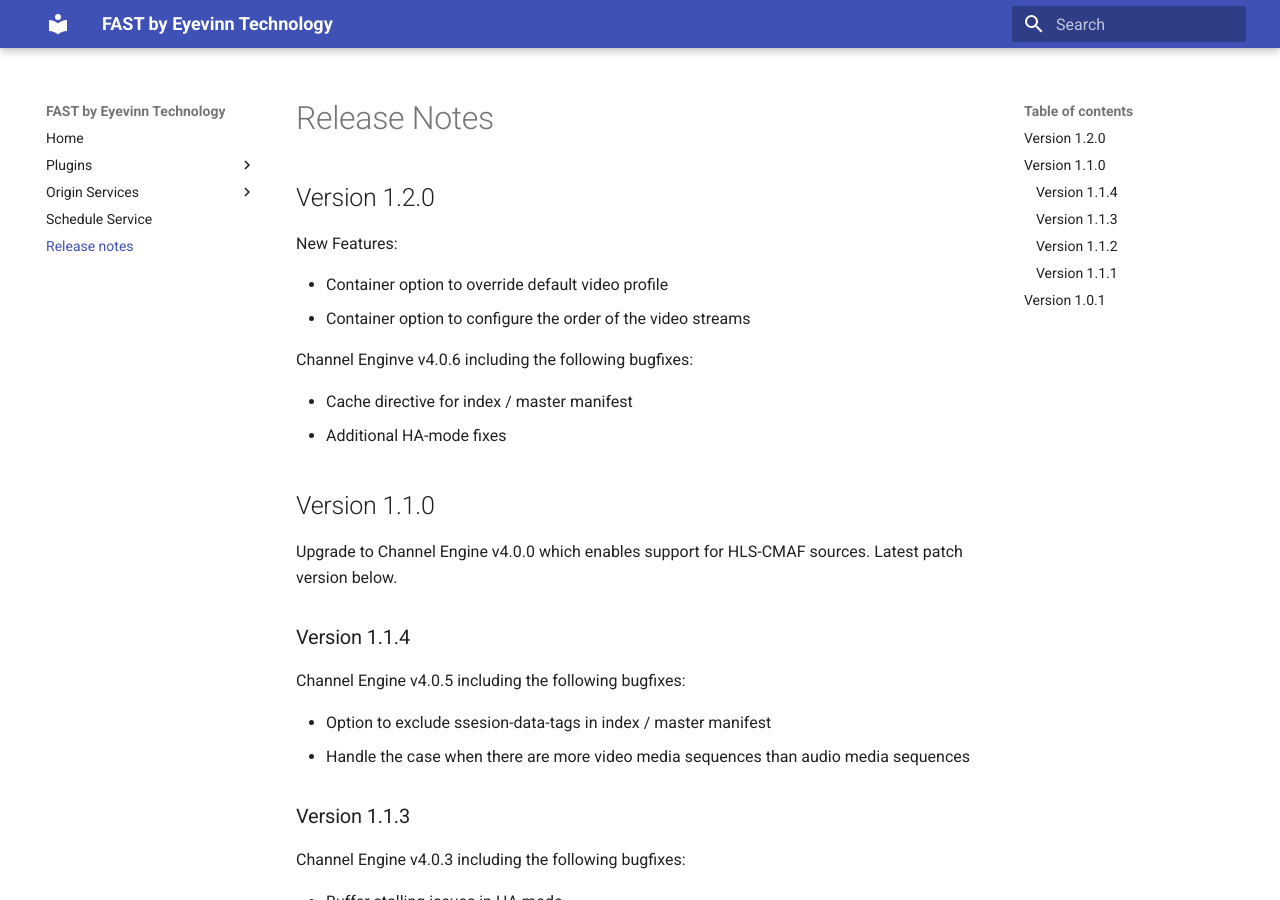
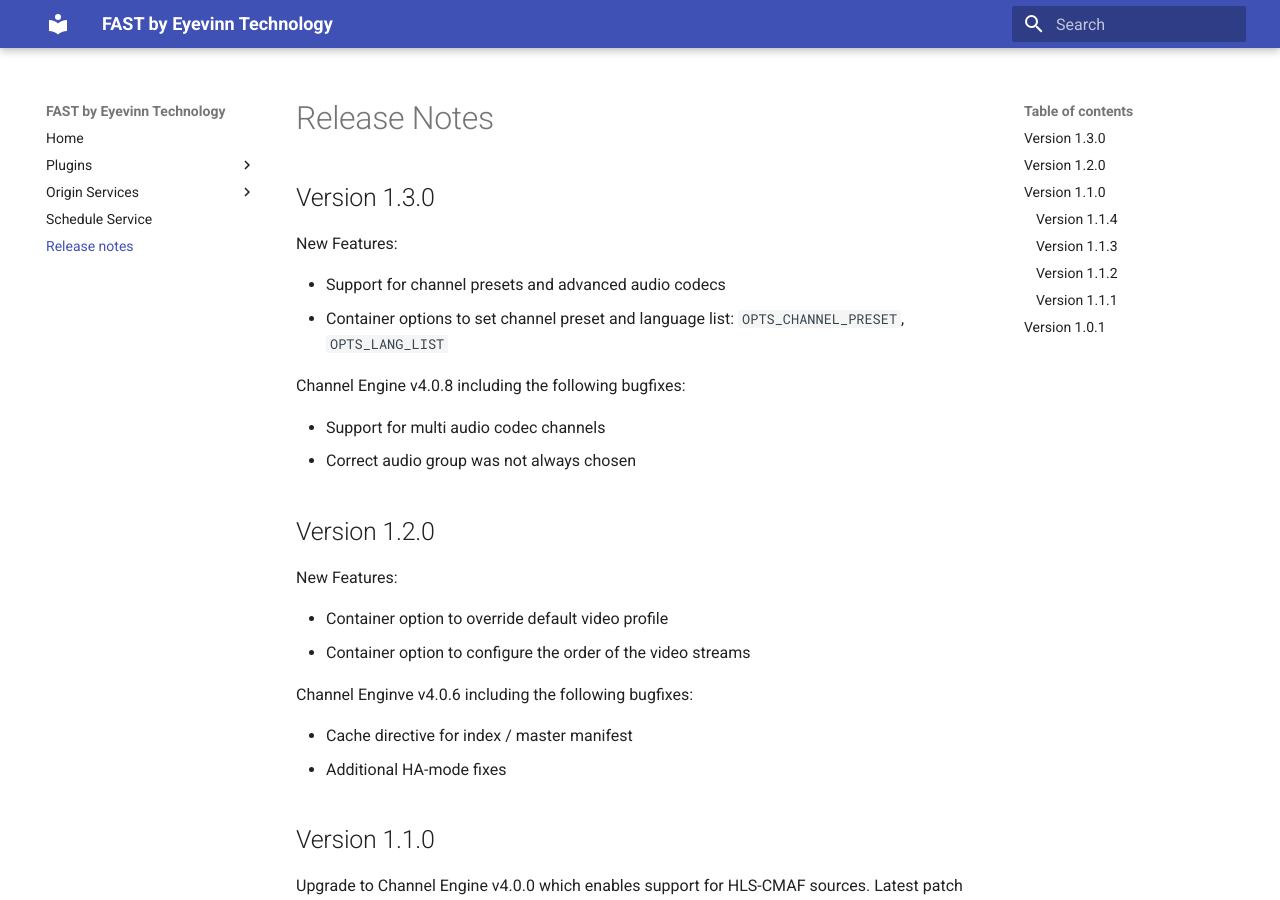
Before and after one commit to Eyevinn/docker-fast, an MkDocs documentation site: the page built from docs/changelog.md, in a window 1280 px wide and 900 px high. Built offline with MkDocs 1.6.1 and Material for MkDocs 9.7.7, drawn with Linux system fonts in a browser that asks for light colours.

Commit message:
chore: updated release notes

```diff
--- a/docs/changelog.md
+++ b/docs/changelog.md
@@ -1,4 +1,16 @@
 # Release Notes
+
+## Version 1.3.0
+
+New Features:
+
+* Support for channel presets and advanced audio codecs
+* Container options to set channel preset and language list: `OPTS_CHANNEL_PRESET`, `OPTS_LANG_LIST`
+
+Channel Engine v4.0.8 including the following bugfixes:
+
+* Support for multi audio codec channels
+* Correct audio group was not always chosen
 
 ## Version 1.2.0
 
```
